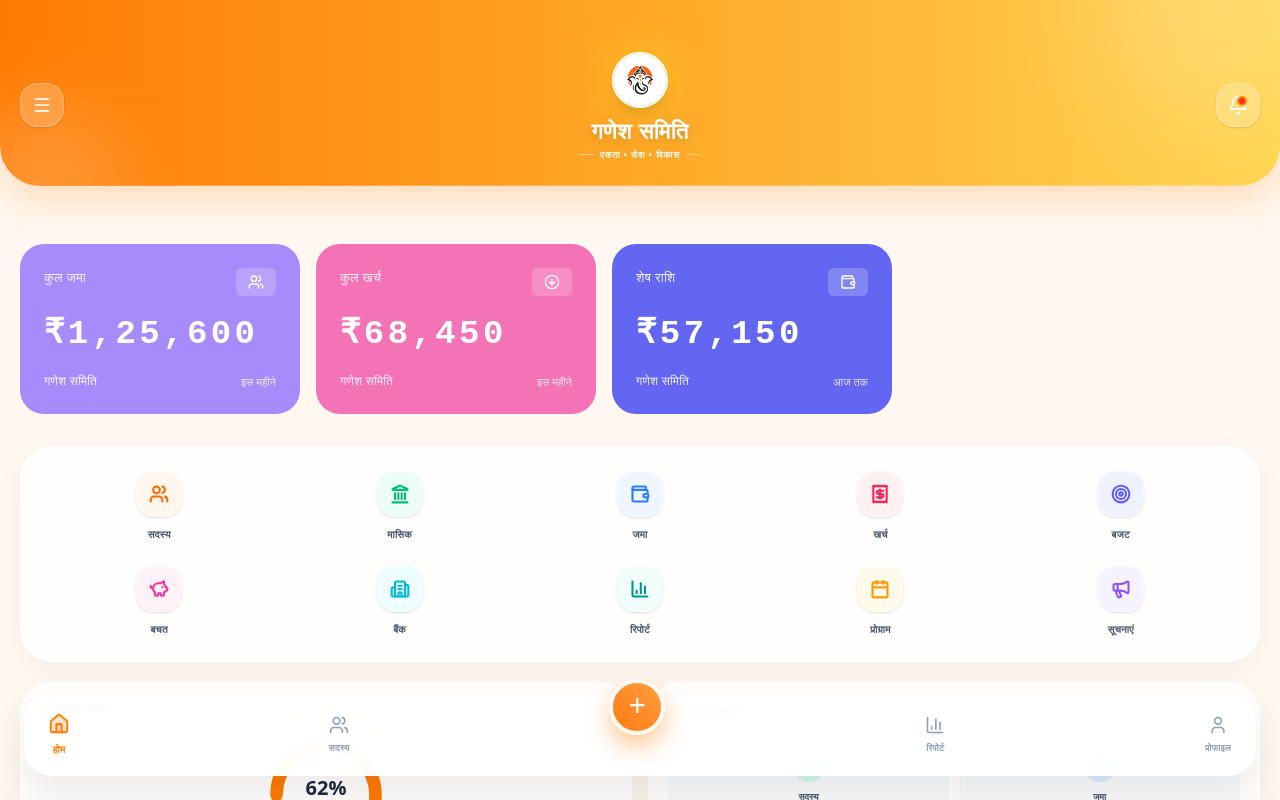
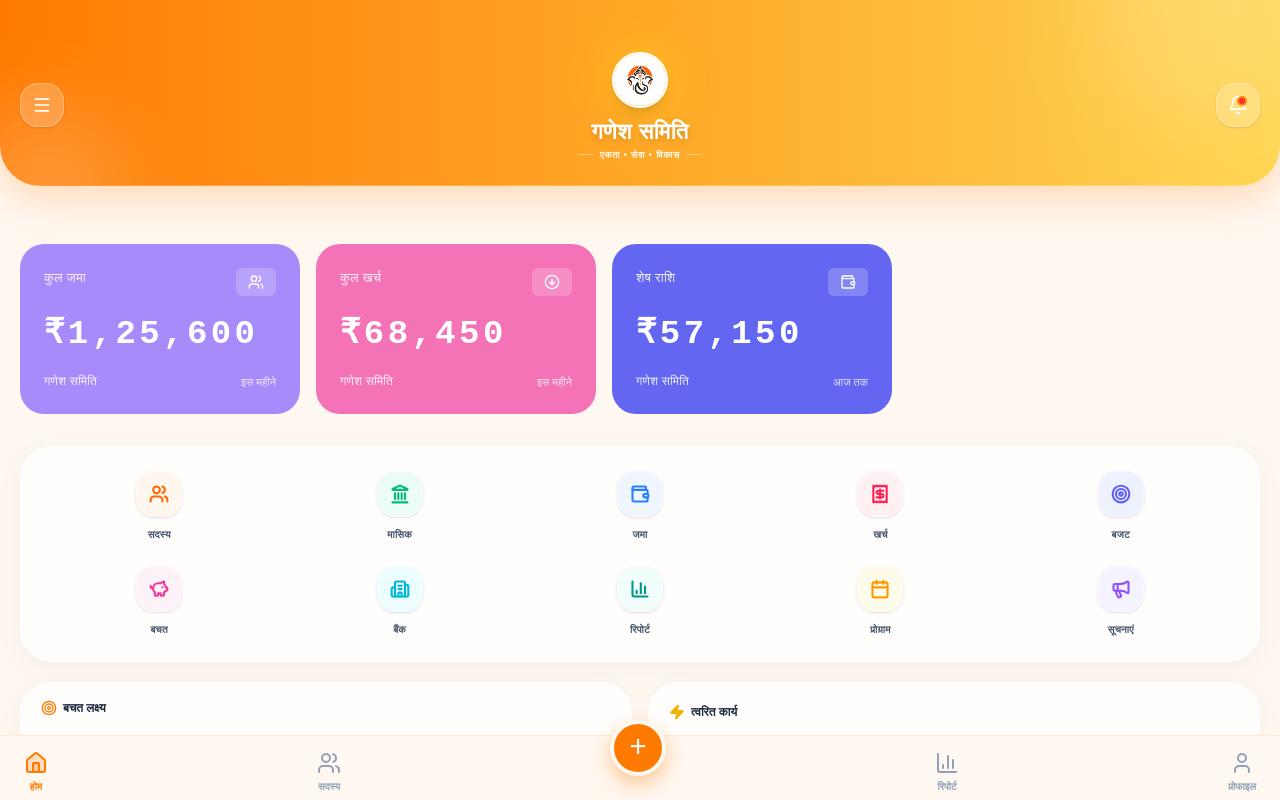
Before and after one commit to ganitwali2025-maker/ganesh-samiti-new, a React (Vite) app: page /dashboard in a window 1280 px wide. Built offline with nearby package versions, Linux system fonts and the light colour scheme.

Commit message:
style: Revert BottomNav to original flat layout

```diff
--- a/src/components/BottomNav.tsx
+++ b/src/components/BottomNav.tsx
@@ -5,27 +5,27 @@ export function BottomNav() {
   const { currentScreen, navigate } = useNavigation();
 
   return (
-    <div className="fixed bottom-6 left-6 right-6 bg-white/95 backdrop-blur-2xl rounded-[28px] shadow-[0_20px_40px_rgba(0,0,0,0.08)] border border-white/60 px-6 py-3 flex justify-between items-center z-50">
+    <div className="bg-[#FFF8F1] border-t border-[#FF7A00]/10 pb-safe pt-2 px-6 flex justify-between items-center fixed bottom-0 w-full inset-x-0 z-50">
       <button
         onClick={() => navigate('dashboard')}
-        className={`flex flex-col items-center gap-1.5 transition-all ${currentScreen === 'dashboard' ? 'text-[#FF7A00] scale-110' : 'text-slate-400 hover:text-slate-600'}`}
+        className={`flex flex-col items-center gap-1 ${currentScreen === 'dashboard' ? 'text-[#FF7A00]' : 'text-slate-400'}`}
       >
-        <Home className={`w-5 h-5 ${currentScreen === 'dashboard' ? 'fill-[#FF7A00]/20' : ''}`} />
-        <span className="text-[9px] font-extrabold tracking-wide">होम</span>
+        <Home className={`w-6 h-6 ${currentScreen === 'dashboard' ? 'fill-[#FF7A00]/20' : ''}`} />
+        <span className="text-[10px] font-bold">होम</span>
       </button>
 
       <button
         onClick={() => navigate('members')}
-        className={`flex flex-col items-center gap-1.5 transition-all ${currentScreen === 'members' ? 'text-[#FF7A00] scale-110' : 'text-slate-400 hover:text-slate-600'}`}
+        className={`flex flex-col items-center gap-1 ${currentScreen === 'members' ? 'text-[#FF7A00]' : 'text-slate-400'}`}
       >
-        <Users className={`w-5 h-5 ${currentScreen === 'members' ? 'fill-[#FF7A00]/20' : ''}`} />
-        <span className="text-[9px] font-extrabold tracking-wide">सदस्य</span>
+        <Users className={`w-6 h-6 ${currentScreen === 'members' ? 'fill-[#FF7A00]/20' : ''}`} />
+        <span className="text-[10px] font-bold">सदस्य</span>
       </button>
 
-      <div className="relative -top-7">
+      <div className="relative -top-6">
         <button
           onClick={() => navigate('deposit')}
-          className="w-14 h-14 bg-gradient-to-tr from-[#FF7A00] to-[#FF9E40] rounded-full flex items-center justify-center text-white shadow-[0_12px_24px_rgba(255,122,0,0.4)] border-[4px] border-[#FFF8F1] active:scale-95 transition-transform"
+          className="w-14 h-14 bg-[#FF7A00] rounded-full flex items-center justify-center text-white shadow-[0_8px_20px_rgb(255,122,0,0.4)] border-4 border-[#FFF8F1] active:scale-95 transition-transform"
         >
           <span className="text-3xl font-light mb-1">+</span>
         </button>
@@ -33,19 +33,22 @@ export function BottomNav() {
 
       <button
         onClick={() => navigate('reports')}
-        className={`flex flex-col items-center gap-1.5 transition-all ${currentScreen === 'reports' ? 'text-[#FF7A00] scale-110' : 'text-slate-400 hover:text-slate-600'}`}
+        className={`flex flex-col items-center gap-1 ${currentScreen === 'reports' ? 'text-[#FF7A00]' : 'text-slate-400'}`}
       >
-        <BarChart3 className={`w-5 h-5 ${currentScreen === 'reports' ? 'fill-[#FF7A00]/20' : ''}`} />
-        <span className="text-[9px] font-extrabold tracking-wide">रिपोर्ट</span>
+        <BarChart3 className={`w-6 h-6 ${currentScreen === 'reports' ? 'fill-[#FF7A00]/20' : ''}`} />
+        <span className="text-[10px] font-bold">रिपोर्ट</span>
       </button>
 
       <button
         onClick={() => navigate('profile')}
-        className={`flex flex-col items-center gap-1.5 transition-all ${currentScreen === 'profile' ? 'text-[#FF7A00] scale-110' : 'text-slate-400 hover:text-slate-600'}`}
+        className={`flex flex-col items-center gap-1 ${currentScreen === 'profile' ? 'text-[#FF7A00]' : 'text-slate-400'}`}
       >
-        <User className={`w-5 h-5 ${currentScreen === 'profile' ? 'fill-[#FF7A00]/20' : ''}`} />
-        <span className="text-[9px] font-extrabold tracking-wide">प्रोफाइल</span>
+        <User className={`w-6 h-6 ${currentScreen === 'profile' ? 'fill-[#FF7A00]/20' : ''}`} />
+        <span className="text-[10px] font-bold">प्रोफाइल</span>
       </button>
+
+      {/* Bottom Home Indicator area for iOS style padding */}
+      <div className="absolute bottom-1 left-1/2 -translate-x-1/2 w-32 h-1 bg-slate-800 rounded-full md:hidden"></div>
     </div>
   );
 }
```
